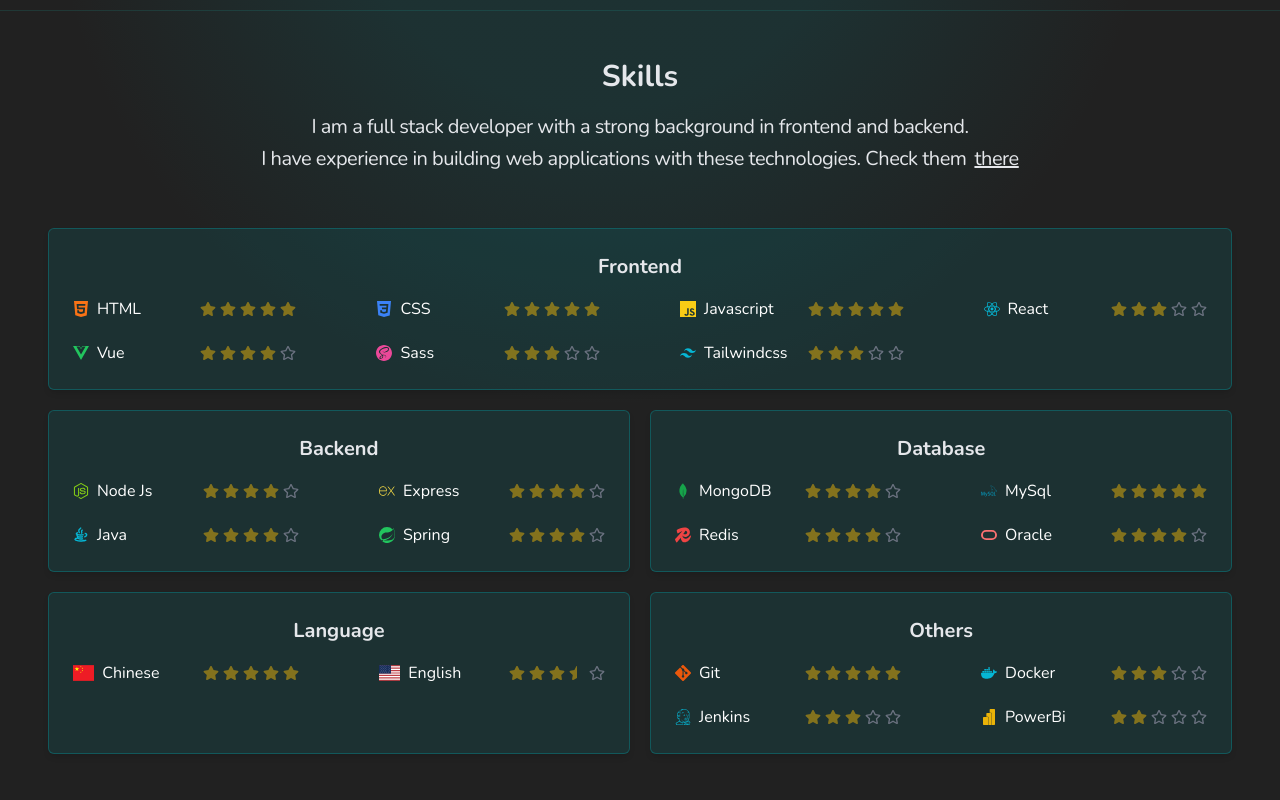
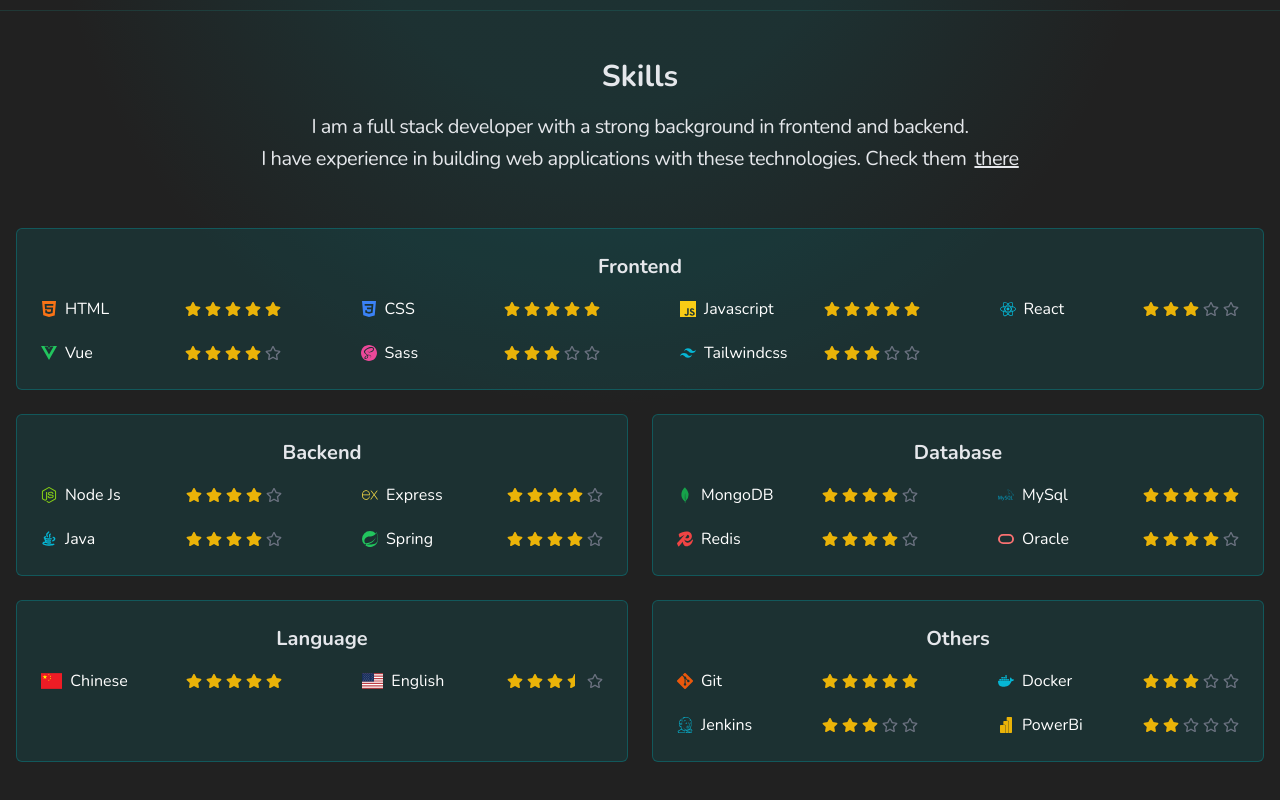
Before and after one commit to JonathanTube/my-profile, a React (Vite) app: page / in a window 1280 px wide. Shown: the part 865-1665 px from the top of the page. Built offline with nearby package versions, Linux system fonts and the light colour scheme.

Commit message:
fix style issue.

```diff
--- a/src/components/Hero/TechStack.tsx
+++ b/src/components/Hero/TechStack.tsx
@@ -19,7 +19,7 @@
       transition={{ duration: 1, delay: 2 }}
       className="lg:flex lg:items-center lg:justify-center w-full px-12 lg:px-0 py-10 lg:py-24"
     >
-      <p className="text-gray-200 text-center lg:text-left mr-6 border-b border-gray-600 pb-4 md:border-none md:pb-0">
+      <p className="text-gray-200 text-center lg:text-left mr-6 border-b border-gray-600 pb-4 md:border-none md:pb-0 w-full">
         My Tech Stack
       </p>
       <div className="flex justify-center items-center text-4xl lg:text-7xl gap-4 pt-2 lg:pt-0 mt-4 md:mt-0">
--- /dev/null
+++ b/src/components/Skills/Category.tsx
@@ -0,0 +1,29 @@
+import Skill from "./Skill"
+import { SkillCategory } from "../../types/skill"
+
+type Props = {
+  index: number
+  sc: SkillCategory
+}
+function Category({ index, sc }: Props) {
+  return (
+    <div
+      className={`border border-jonathan-main/60 p-6 bg-jonathan-main/20 rounded-md ${
+        index === 0 && "lg:col-span-2"
+      }`}
+    >
+      <h3 className="text-xl font-bold mb-4 text-center">{sc.category}</h3>
+      <div
+        className={`grid grid-cols-1 md:grid-cols-2 gap-y-5 gap-x-10 lg:gap-x-20 ${
+          index === 0 && "lg:grid-cols-4"
+        }`}
+      >
+        {sc.items.map((item, idx) => (
+          <Skill key={idx} {...item} />
+        ))}
+      </div>
+    </div>
+  )
+}
+
+export default Category
--- /dev/null
+++ b/src/components/Skills/Skill.tsx
@@ -0,0 +1,32 @@
+import { FaRegStar, FaStar, FaStarHalf } from "react-icons/fa"
+import { SkillItem } from "../../types/skill"
+
+function Skill({ icon, name, stars, halfStars }: SkillItem) {
+  return (
+    <div className="flex justify-between items-center gap-20 md:gap-5">
+      <div className="flex items-center space-x-2">
+        <span>{icon}</span>
+        <span className="whitespace-nowrap">{name}</span>
+      </div>
+      <div className="flex gap-1">
+        <>
+          {[...Array(stars)].map((_, idx) => (
+            <FaStar key={idx} className="text-yellow-500" />
+          ))}
+        </>
+        <>
+          {[...Array(halfStars)].map((_, idx) => (
+            <FaStarHalf key={idx} className="text-yellow-500" />
+          ))}
+        </>
+        <>
+          {[...Array(5 - stars - halfStars)].map((_, idx) => (
+            <FaRegStar key={idx} className="text-gray-500" />
+          ))}
+        </>
+      </div>
+    </div>
+  )
+}
+
+export default Skill
--- a/src/components/Skills.tsx
+++ b/src/components/Skills/index.tsx
@@ -1,4 +1,3 @@
-import { FaRegStar, FaStar, FaStarHalf } from "react-icons/fa"
 import { RiJavaLine } from "react-icons/ri"
 import { motion } from "framer-motion"
 import {
@@ -21,6 +20,7 @@
   SiTailwindcss,
   SiVuedotjs,
 } from "react-icons/si"
+import Category from "./Category"
 
 const skills = [
   {
@@ -194,54 +194,9 @@
           there
         </a>
       </p>
-      <div className="grid grid-cols-1 lg:grid-cols-2 mx-auto gap-4 lg:gap-5 mt-5">
+      <div className="grid grid-cols-1 lg:grid-cols-2 mx-auto gap-4 lg:gap-6 mt-5 w-full max-w-screen-xl">
         {skills.map((skill, index) => (
-          <div
-            key={index}
-            className={`border border-jonathan-main/60 p-6 bg-jonathan-main/20 shadow-md w-full rounded-md ${
-              index === 0 && "lg:col-span-2"
-            }`}
-          >
-            <h3 className="text-xl font-bold mb-4 text-center">
-              {skill.category}
-            </h3>
-            <div
-              className={`grid grid-cols-2 gap-y-5 gap-x-20 ${
-                index === 0 && "lg:grid-cols-4"
-              }`}
-            >
-              {skill.items.map((item, idx) => (
-                <div
-                  key={idx}
-                  className="flex justify-between items-center gap-5"
-                >
-                  <div className="flex items-center space-x-2">
-                    <span>{item.icon}</span>
-                    <span>{item.name}</span>
-                  </div>
-                  <div className="flex gap-1">
-                    <>
-                      {[...Array(item.stars)].map((_, idx) => (
-                        <FaStar key={idx} className="text-yellow-500/50" />
-                      ))}
-                    </>
-                    <>
-                      {[...Array(item.halfStars)].map((_, idx) => (
-                        <FaStarHalf key={idx} className="text-yellow-500/50" />
-                      ))}
-                    </>
-                    <>
-                      {[...Array(5 - item.stars - item.halfStars)].map(
-                        (_, idx) => (
-                          <FaRegStar key={idx} className="text-gray-500" />
-                        )
-                      )}
-                    </>
-                  </div>
-                </div>
-              ))}
-            </div>
-          </div>
+          <Category key={index} index={index} sc={skill} />
         ))}
       </div>
     </motion.div>
```
Also changed, not shown: src/types/skill.d.ts (added, +13 -0 lines).
